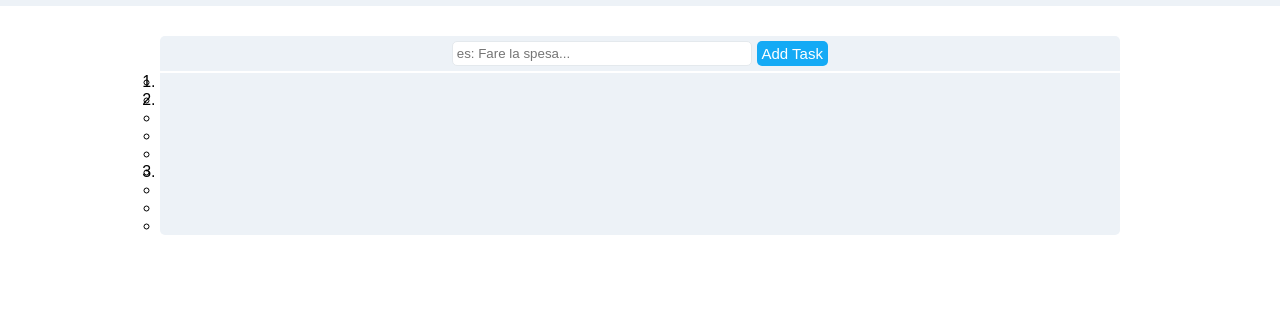
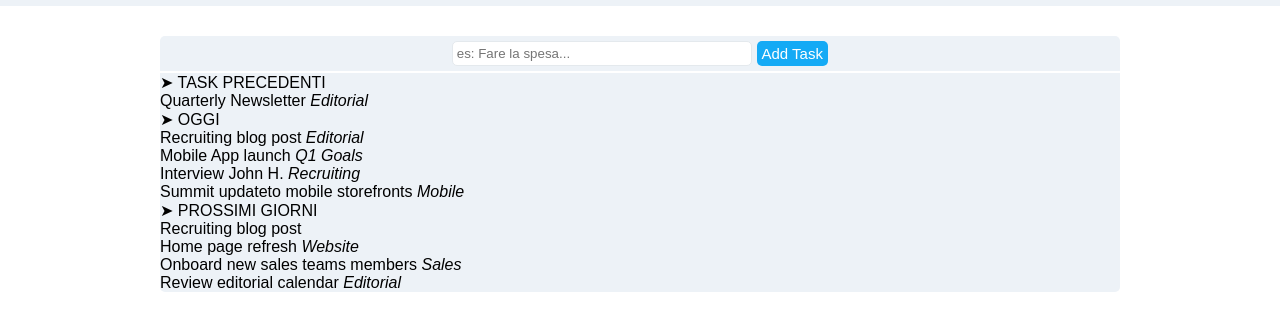
Before and after one commit to EmilioGall/html-css-toboolist, a plain HTML site: page index.html in a window 1280 px wide. Shown: the part 71-402 px from the top of the page. Drawn offline with Linux system fonts and the light colour scheme.

Commit message:
add: content - list section

```diff
--- a/CSS/style.css
+++ b/CSS/style.css
@@ -14,6 +14,7 @@
     text-align: center;
 }
 
+
 /* HEADER */
 
 .logo-title {
@@ -26,7 +27,6 @@
 /* MAIN */
 
 .container {
-    text-align: center;
     width: 75%;
     margin: auto;
     margin-bottom: 2px;
@@ -40,10 +40,10 @@
     border-radius: 0px 0px 5px 5px;
 }
 
-
 /* Input Section */
 
 .input-section {
+    text-align: center;
     padding: 5px;
 }
 
@@ -65,3 +65,9 @@
     color: white;
     vertical-align: middle;
 }
+
+/* Input Section */
+
+.clean-lists {
+    list-style: none;
+}
--- a/index.html
+++ b/index.html
@@ -36,28 +36,28 @@
         <div class="grey-boxes container down">
             <Section>
 
-                <ol>
-                    <li>
-                        <ul>
-                        <li></li>
+                <ol class="clean-lists">
+                    <li>&#10148; TASK PRECEDENTI
+                        <ul class="clean-lists">
+                            <li>Quarterly Newsletter <em>Editorial</em></li>
                         </ul>
                     </li>
 
-                    <li>
-                        <ul>
-                            <li></li>
-                            <li></li>
-                            <li></li>
-                            <li></li>
+                    <li>&#10148; OGGI
+                        <ul class="clean-lists">
+                            <li>Recruiting blog post <em>Editorial</em></li>
+                            <li>Mobile App launch <em>Q1 Goals</em></li>
+                            <li>Interview John H. <em>Recruiting</em></li>
+                            <li>Summit updateto mobile storefronts <em>Mobile</em></li>
                         </ul>
                     </li>
 
-                    <li>
-                        <ul>
-                            <li></li>
-                            <li></li>
-                            <li></li>
-                            <li></li>
+                    <li>&#10148; PROSSIMI GIORNI
+                        <ul class="clean-lists">
+                            <li>Recruiting blog post </li>
+                            <li>Home page refresh <em>Website</em></li>
+                            <li>Onboard new sales teams members <em>Sales</em></li>
+                            <li>Review editorial calendar <em>Editorial</em></li>
                         </ul>
                     </li>
                 </ol>
```
